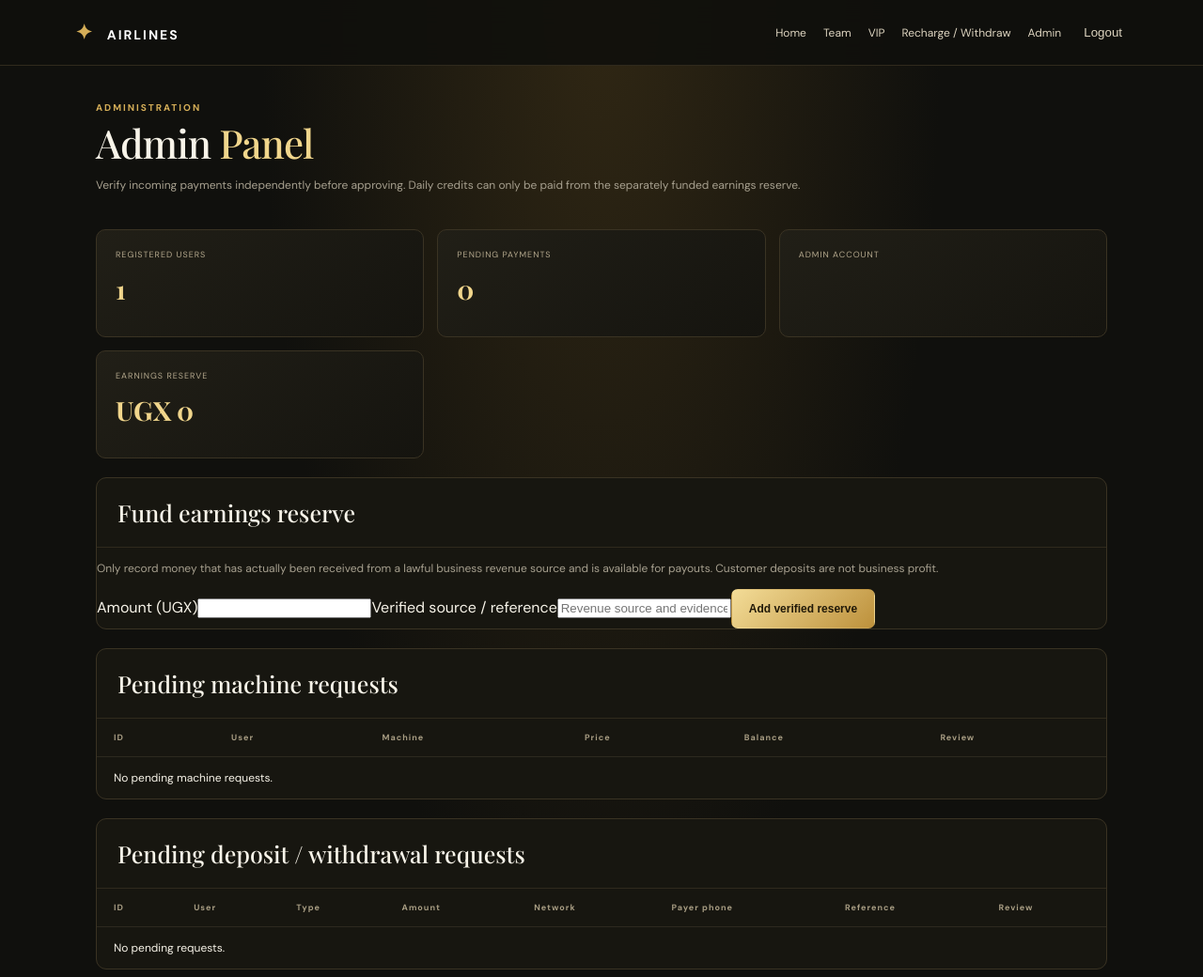
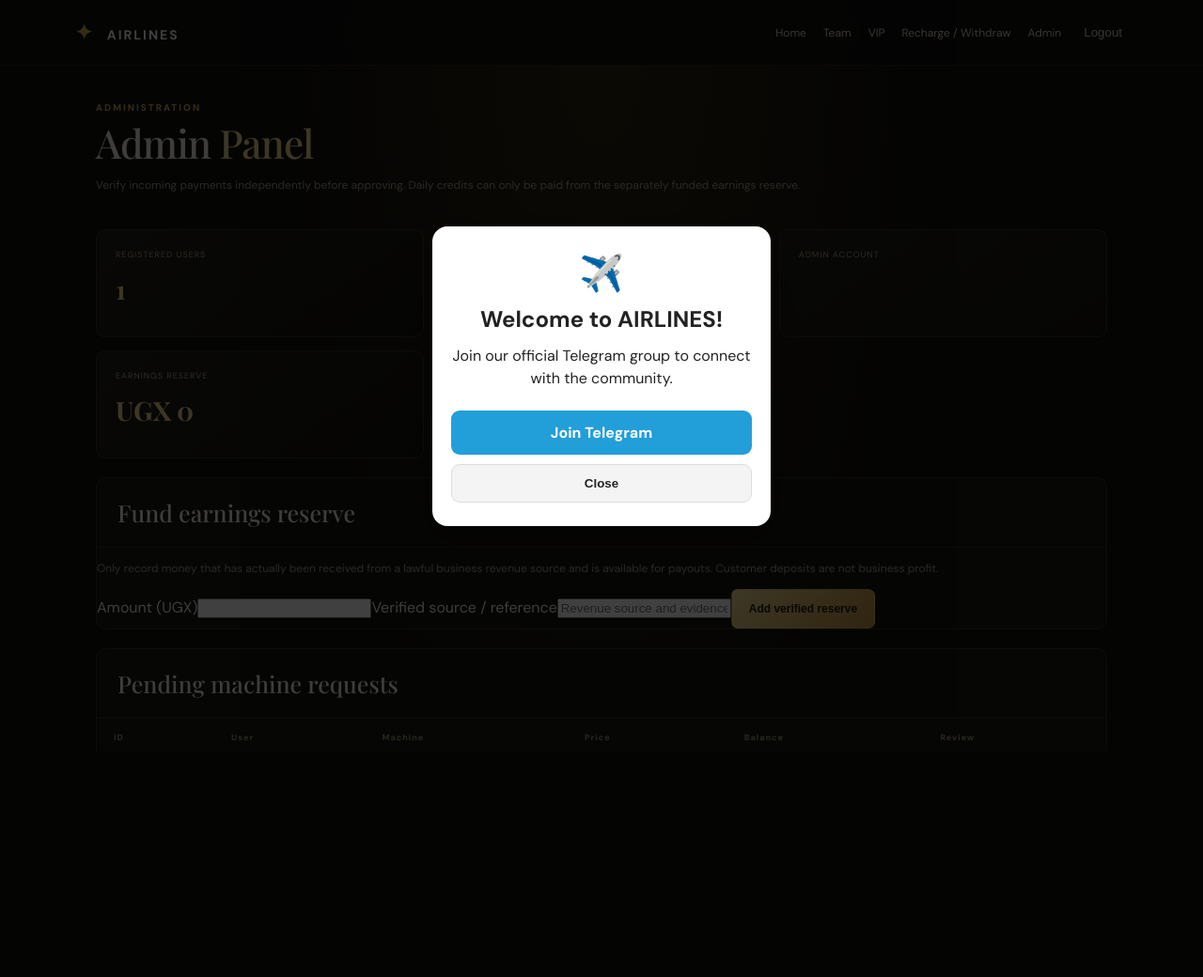
Before and after one commit to forextry298-del/AIRLINES, a Flask app: page /admin in a window 1280 px wide. Shown: the top 1040 px of the page at 94% size. After the commit the page ends 788 px from the top, so only its background shows below. Run offline with Flask 3, Linux system fonts and the light colour scheme; the visitor is signed in with stand-in values (Sample User, id 1); data comes from the database, SQL or seed files in the repository; data that the repository does not hold is empty.

Commit message:
Show Telegram welcome popup after registration

```diff
--- a/app.py
+++ b/app.py
@@ -90,6 +90,7 @@ def register():
      session['user_id']=cur.lastrowid
     flash('Account created. UGX 8,000 welcome bonus recorded.','success')
     if role=='admin': flash('Administrator access enabled for this account. Ensure this phone number is verified before public launch.','info')
+    session['show_telegram_popup'] = True
     return redirect(url_for('admin') if role=='admin' else url_for('dashboard'))
    except sqlite3.IntegrityError: flash('That username or email is already registered.','error')
  return render_template('register.html',ref=ref)
--- a/templates/base.html
+++ b/templates/base.html
@@ -1 +1,14 @@
-<!doctype html><html lang="en"><head><meta charset="utf-8"><meta name="viewport" content="width=device-width,initial-scale=1"><meta name="theme-color" content="#10100d"><title>{% block title %}AIRLINES{% endblock %}</title><link rel="stylesheet" href="{{ url_for('static',filename='style.css') }}"></head><body><header class="top"><a class="brand" href="{{ url_for('index') }}"><span>✦</span> AIRLINES</a><nav>{% if g.user %}<a href="{{ url_for('dashboard') }}">Home</a><a href="{{ url_for('team') }}">Team</a><a href="{{ url_for('packages') }}">VIP</a><a href="{{ url_for('payments') }}">Recharge / Withdraw</a>{% if g.user.role=='admin' %}<a href="{{ url_for('admin') }}">Admin</a>{% endif %}<form method="post" action="{{ url_for('logout') }}"><button>Logout</button></form>{% else %}<a href="{{ url_for('login') }}">Login</a><a class="join" href="{{ url_for('register') }}">Register</a>{% endif %}</nav></header><main class="wrap">{% with msgs=get_flashed_messages(with_categories=true) %}{% if msgs %}<div class="messages">{% for cat,msg in msgs %}<div class="msg {{ cat }}">{{ msg }}</div>{% endfor %}</div>{% endif %}{% endwith %}{% block content %}{% endblock %}</main><footer><b>✦ AIRLINES</b><p>Payment requests are manually reviewed. No mobile-money transfer is verified automatically. Confirm applicable laws, taxes, and payment-provider terms before launch.</p></footer></body></html>
+<!doctype html><html lang="en"><head><meta charset="utf-8"><meta name="viewport" content="width=device-width,initial-scale=1"><meta name="theme-color" content="#10100d"><title>{% block title %}AIRLINES{% endblock %}</title><link rel="stylesheet" href="{{ url_for('static',filename='style.css') }}"></head><body><header class="top"><a class="brand" href="{{ url_for('index') }}"><span>✦</span> AIRLINES</a><nav>{% if g.user %}<a href="{{ url_for('dashboard') }}">Home</a><a href="{{ url_for('team') }}">Team</a><a href="{{ url_for('packages') }}">VIP</a><a href="{{ url_for('payments') }}">Recharge / Withdraw</a>{% if g.user.role=='admin' %}<a href="{{ url_for('admin') }}">Admin</a>{% endif %}<form method="post" action="{{ url_for('logout') }}"><button>Logout</button></form>{% else %}<a href="{{ url_for('login') }}">Login</a><a class="join" href="{{ url_for('register') }}">Register</a>{% endif %}</nav></header><main class="wrap">{% with msgs=get_flashed_messages(with_categories=true) %}{% if msgs %}<div class="messages">{% for cat,msg in msgs %}<div class="msg {{ cat }}">{{ msg }}</div>{% endfor %}</div>{% endif %}{% endwith %}{% block content %}{% endblock %}</main><footer><b>✦ AIRLINES</b><p>Payment requests are manually reviewed. No mobile-money transfer is verified automatically. Confirm applicable laws, taxes, and payment-provider terms before launch.</p></footer>
+{% if session.pop('show_telegram_popup', false) %}
+<div id="telegramWelcome" style="position:fixed;inset:0;z-index:99999;background:rgba(0,0,0,.75);display:flex;align-items:center;justify-content:center;padding:20px;">
+  <div role="dialog" aria-modal="true" aria-labelledby="telegramTitle" style="width:100%;max-width:360px;background:#fff;color:#222;border-radius:16px;padding:25px 20px;text-align:center;box-shadow:0 12px 40px rgba(0,0,0,.35);">
+    <div style="font-size:38px;margin-bottom:8px;">✈️</div>
+    <h2 id="telegramTitle" style="margin:0 0 12px;">Welcome to AIRLINES!</h2>
+    <p style="margin:0 0 22px;line-height:1.5;">Join our official Telegram group to connect with the community.</p>
+    <a href="https://t.me/+kbjx1aPY7N9jMGE0" target="_blank" rel="noopener noreferrer" style="display:block;background:#229ED9;color:#fff;text-decoration:none;padding:13px;border-radius:9px;font-weight:bold;margin-bottom:10px;">Join Telegram</a>
+    <button type="button" onclick="document.getElementById('telegramWelcome').remove()" style="width:100%;padding:12px;border:1px solid #ddd;border-radius:9px;background:#f4f4f4;color:#222;font-weight:bold;">Close</button>
+  </div>
+</div>
+{% endif %}
+
+</body></html>
```
